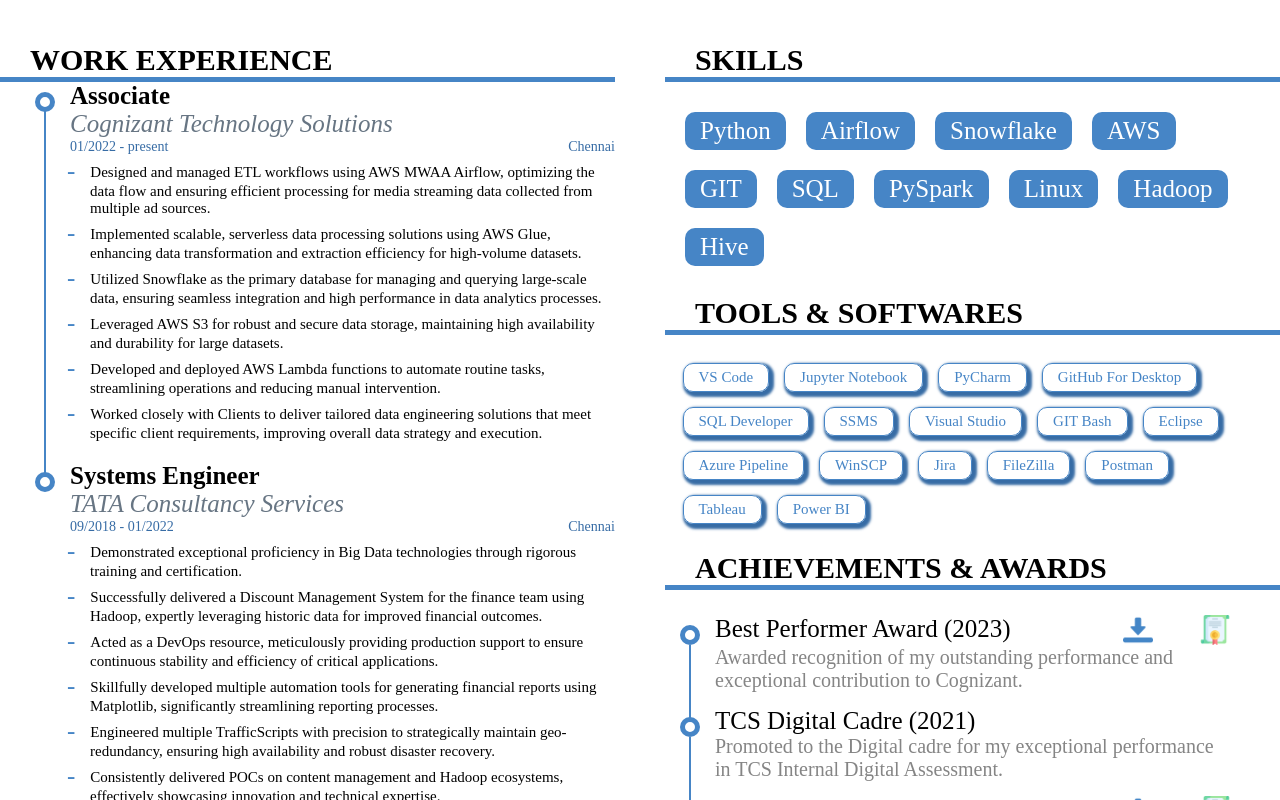
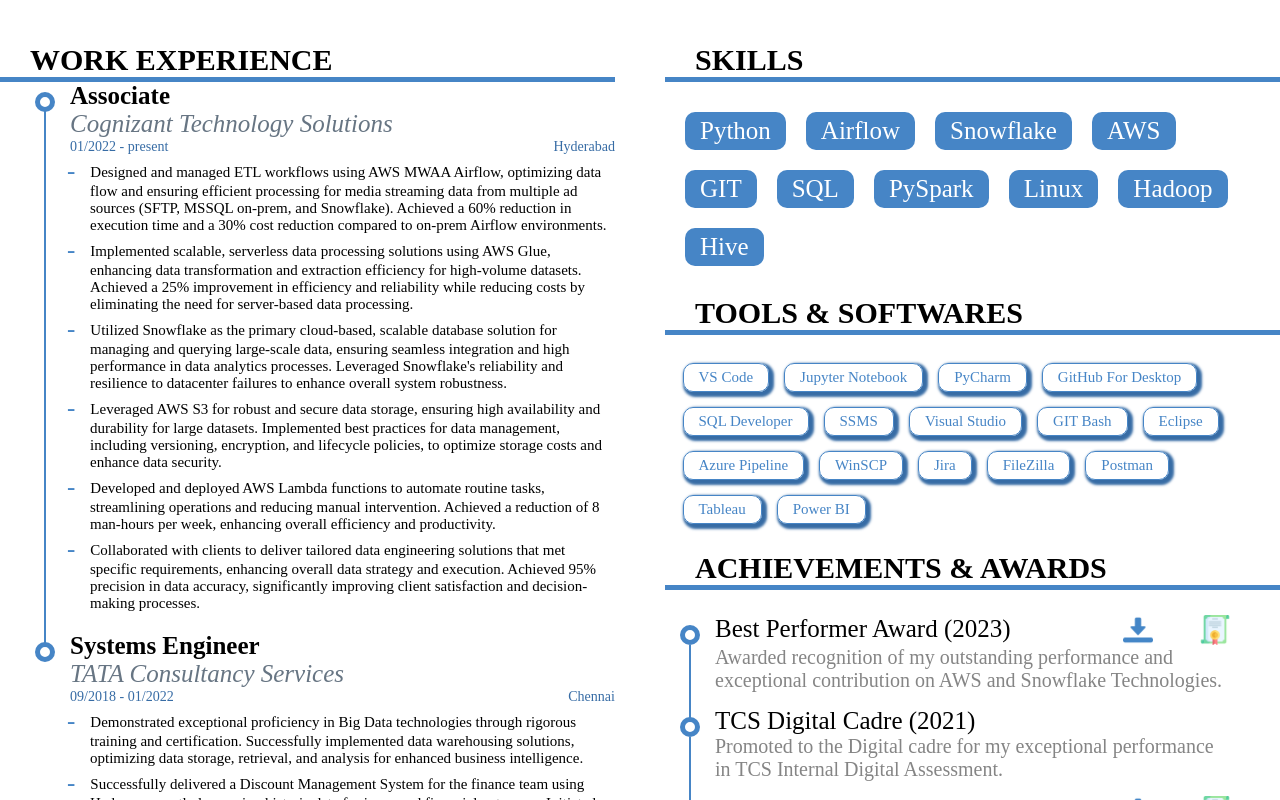
Before and after one commit to nithin-murari/nithin-resume, a React (Create React App) app: page / in a window 1280 px wide. Shown: the part 260-1060 px from the top of the page. Built offline with nearby package versions, Linux system fonts and the light colour scheme.

Commit message:
Update resumeData.js

```diff
--- a/src/components/Description.js
+++ b/src/components/Description.js
@@ -43,7 +43,7 @@
       </div>
       <div className="Description__Summary">
         Knowledgeable Individual with <strong>6+</strong> years of
-        experience who adept at Develop and Deliver Applications which meet
+        experience who adept at develop and deliver scalableapplications which meet
         customer needs. Specialized in collaborating with customers to gather
         requirements, produce plans and improve designs for usability and
         functionality .
--- a/src/resumeData.js
+++ b/src/resumeData.js
@@ -23,14 +23,14 @@
     company: "Cognizant Technology Solutions",
     startDate: "01/2022",
     endDate: "",
-    location: "Chennai",
+    location: "Hyderabad",
     rolesandResp: [
-      "Designed and managed ETL workflows using AWS MWAA Airflow, optimizing the data flow and ensuring efficient processing for media streaming data collected from multiple ad sources.",
-      "Implemented scalable, serverless data processing solutions using AWS Glue, enhancing data transformation and extraction efficiency for high-volume datasets.",
-      "Utilized Snowflake as the primary database for managing and querying large-scale data, ensuring seamless integration and high performance in data analytics processes.",
-      "Leveraged AWS S3 for robust and secure data storage, maintaining high availability and durability for large datasets.",
-      "Developed and deployed AWS Lambda functions to automate routine tasks, streamlining operations and reducing manual intervention.",
-      "Worked closely with Clients to deliver tailored data engineering solutions that meet specific client requirements, improving overall data strategy and execution.",
+      "Designed and managed ETL workflows using AWS MWAA Airflow, optimizing data flow and ensuring efficient processing for media streaming data from multiple ad sources (SFTP, MSSQL on-prem, and Snowflake). Achieved a 60% reduction in execution time and a 30% cost reduction compared to on-prem Airflow environments.",
+      "Implemented scalable, serverless data processing solutions using AWS Glue, enhancing data transformation and extraction efficiency for high-volume datasets. Achieved a 25% improvement in efficiency and reliability while reducing costs by eliminating the need for server-based data processing.",
+      "Utilized Snowflake as the primary cloud-based, scalable database solution for managing and querying large-scale data, ensuring seamless integration and high performance in data analytics processes. Leveraged Snowflake's reliability and resilience to datacenter failures to enhance overall system robustness.",
+      "Leveraged AWS S3 for robust and secure data storage, ensuring high availability and durability for large datasets. Implemented best practices for data management, including versioning, encryption, and lifecycle policies, to optimize storage costs and enhance data security.",
+      "Developed and deployed AWS Lambda functions to automate routine tasks, streamlining operations and reducing manual intervention. Achieved a reduction of 8 man-hours per week, enhancing overall efficiency and productivity.",
+      "Collaborated with clients to deliver tailored data engineering solutions that met specific requirements, enhancing overall data strategy and execution. Achieved 95% precision in data accuracy, significantly improving client satisfaction and decision-making processes.",
     ],
   },
   {
@@ -40,11 +40,12 @@
     endDate: "01/2022",
     location: "Chennai",
     rolesandResp: [
-      "Demonstrated exceptional proficiency in Big Data technologies through rigorous training and certification.",
-      "Successfully delivered a Discount Management System for the finance team using Hadoop, expertly leveraging historic data for improved financial outcomes.",
-      "Acted as a DevOps resource, meticulously providing production support to ensure continuous stability and efficiency of critical applications.",
-      "Skillfully developed multiple automation tools for generating financial reports using Matplotlib, significantly streamlining reporting processes.",
-      "Engineered multiple TrafficScripts with precision to strategically maintain geo-redundancy, ensuring high availability and robust disaster recovery.",
+      "Demonstrated exceptional proficiency in Big Data technologies through rigorous training and certification. Successfully implemented data warehousing solutions, optimizing data storage, retrieval, and analysis for enhanced business intelligence.",
+      "Successfully delivered a Discount Management System for the finance team using Hadoop, expertly leveraging historic data for improved financial outcomes. Initiated and developed the project from scratch, demonstrating strong project technical skills.",
+      "Performed DevOps tasks by meticulously providing production support to ensure continuous stability and efficiency of critical applications. Developed automation scripts in Linux using shell scripting to verify inbound data feed accuracy and implemented timely email notifications for delayed data feeds, enhancing operational reliability.",
+      "Skillfully developed multiple automation tools for generating financial reports using Matplotlib, significantly streamlining reporting processes. Reduced redundant manual work, saving 5 hours per week and enhancing overall efficiency.",
+      "Engineered multiple TrafficScripts with precision to strategically maintain geo-redundancy, ensuring high availability and robust disaster recovery ( diverting traffic to under utilized cluster by 30%) . Utilized Pulse Secure Stingray Manager to detect traffic intrusion from GSLB, adding a layer of protection from DDoS attacks not captured by the Arbor Threat mitigation System.",
+      "Implemented automation scripts using Oracle WebLogic to create environments and perform finance data analysis for discounts on daily feeds, streamlining processes and enhancing data accuracy.",
       "Consistently delivered POCs on content management and Hadoop ecosystems, effectively showcasing innovation and technical expertise.",
       "Earned widespread recognition and multiple awards from both the organization and clients for expertly managing and delivering multiple projects simultaneously.",
     ],
@@ -69,7 +70,7 @@
     name: "Best Performer Award",
     yearOfRelease: "2023",
     certSummary:
-      "Awarded recognition of my outstanding performance and exceptional contribution to Cognizant.",
+      "Awarded recognition of my outstanding performance and exceptional contribution on AWS and Snowflake Technologies.",
       path: CTBPA,
   },
   {
```
